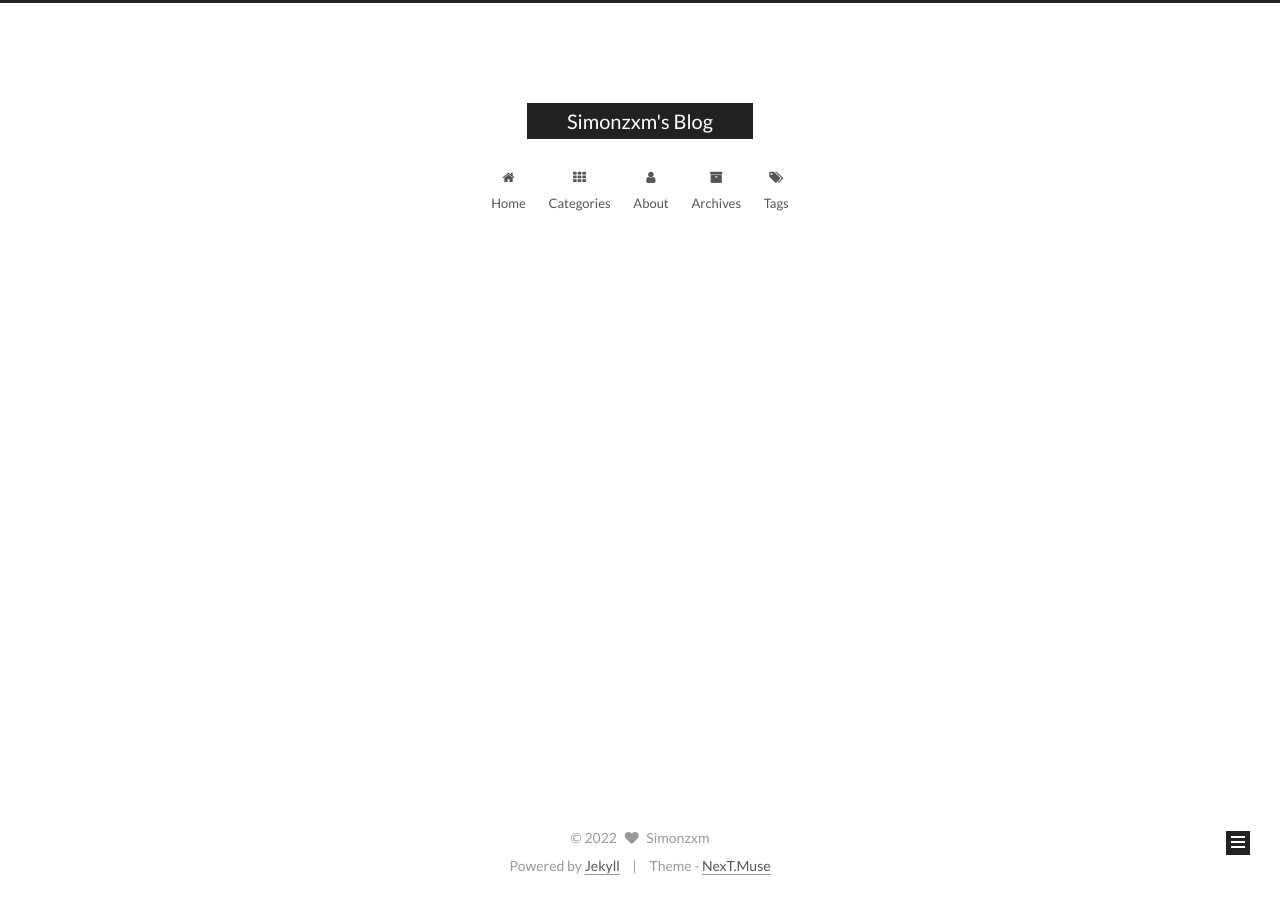
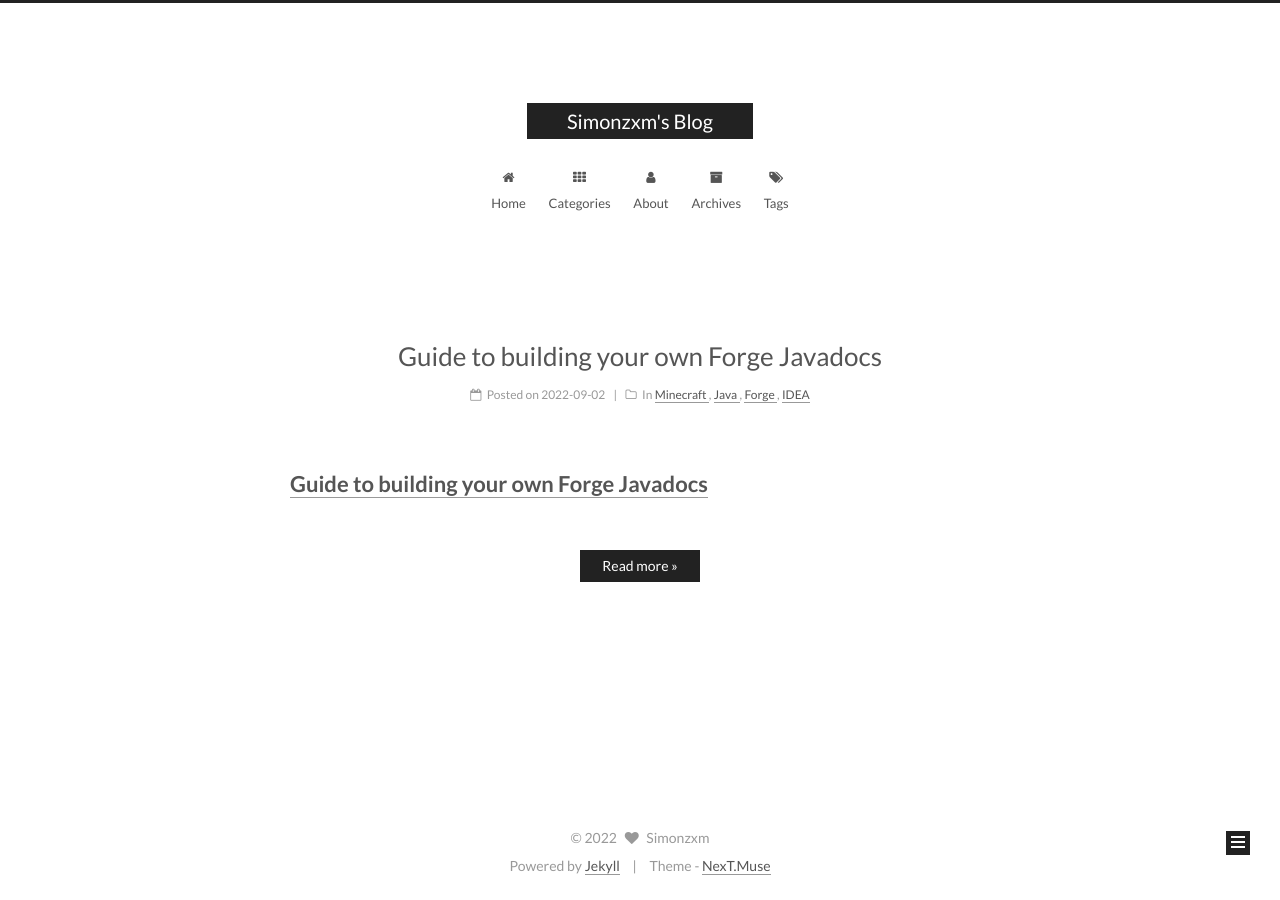
Before and after one commit to Simonzxm/simonzxm.github.io, a Jekyll site: the page built from index.html, in a window 1280 px wide. Built offline with Jekyll 4.4.1, drawn with Linux system fonts in a browser that asks for light colours; the list of posts is cut into pages by our own code.

Commit message:
add title, date and categories

```diff
--- a/_posts/Guide to building your own Forge Javadocs.md
+++ b/_posts/2022-09-02-Guide to building your own Forge Javadocs.md
@@ -1,3 +1,12 @@
+---
+title: Guide to building your own Forge Javadocs
+date: 2022-09-02
+categories:
+- Minecraft
+- Java
+- Forge
+- IDEA
+---
 # [Guide to building your own Forge Javadocs](https://github.com/Nekoyue/ForgeJavaDocs-NG/blob/master/GUIDE.md)
 
 This guide uses IntelliJ IDEA's build-in tools to generate Javadocs. An alternative way is to use `javadoc`
```
